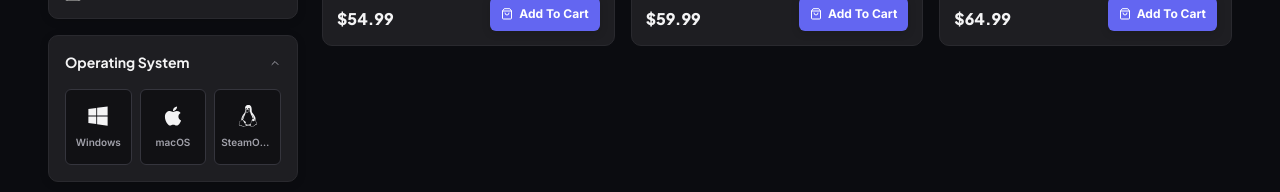
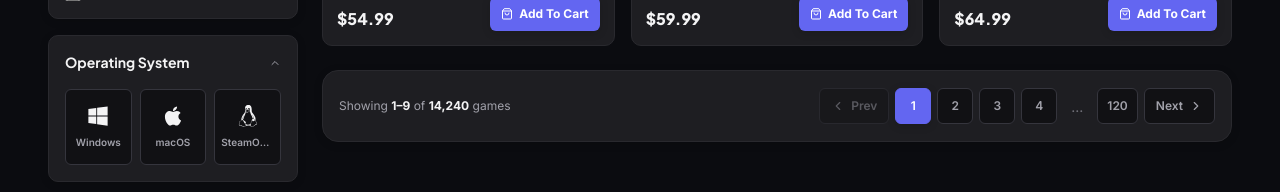
Before and after one commit to Jon-Felipe/playzone-web, a React (Vite) app: page /store in a window 1280 px wide. Shown: the part 1124-1316 px from the top of the page. Built offline with nearby package versions, Linux system fonts and the light colour scheme.

Commit message:
feat: add pagination component to StorePage for improved navigation

```diff
--- a/src/pages/StorePage/StorePage.module.css
+++ b/src/pages/StorePage/StorePage.module.css
@@ -546,6 +546,98 @@
   grid-template-columns: repeat(3, minmax(0, 1fr));
 }
 
+.pagination {
+  min-height: 72px;
+  margin-top: var(--spacing-lg);
+  padding: var(--spacing-md);
+  display: flex;
+  align-items: center;
+  justify-content: space-between;
+  gap: var(--spacing-lg);
+  background: var(--surface);
+  border: 1px solid var(--border-subtle);
+  border-radius: var(--radius-lg);
+  box-shadow: var(--shadow-sm);
+}
+
+.info {
+  color: var(--text-secondary);
+  font-size: var(--text-xs);
+  white-space: nowrap;
+}
+
+.info strong {
+  color: var(--text-primary);
+}
+
+.controls {
+  display: flex;
+  align-items: center;
+  gap: 6px;
+}
+
+.navButton,
+.page {
+  height: 36px;
+  display: inline-flex;
+  align-items: center;
+  justify-content: center;
+  gap: 6px;
+  border: 1px solid var(--border);
+  border-radius: var(--radius-sm);
+  background: var(--surface-secondary);
+  color: var(--text-secondary);
+  font-size: var(--text-xs);
+  font-weight: 600;
+  transition:
+    color var(--transition),
+    background-color var(--transition),
+    border-color var(--transition),
+    box-shadow var(--transition),
+    transform var(--transition);
+}
+
+.navButton {
+  min-width: 68px;
+  padding: 0 11px;
+}
+
+.page {
+  min-width: 36px;
+  padding: 0 9px;
+}
+
+.navButton:hover:not(:disabled),
+.page:hover {
+  transform: translateY(-1px);
+  border-color: var(--primary);
+  background: var(--surface-hover);
+  color: var(--text-primary);
+}
+
+.page.active {
+  border-color: var(--primary);
+  background: var(--primary);
+  color: var(--white);
+  box-shadow: var(--shadow-sm);
+}
+
+.disabled {
+  cursor: not-allowed;
+  opacity: 0.45;
+}
+
+.navButton svg {
+  font-size: 14px;
+}
+
+.ellipsis {
+  width: 28px;
+  color: var(--text-muted);
+  font-size: var(--text-sm);
+  text-align: center;
+}
+
 /* Responsive */
 
 @media (max-width: 1100px) {
@@ -623,6 +715,17 @@
     flex-direction: column;
     gap: var(--spacing-xs);
   }
+
+  .pagination {
+    align-items: flex-start;
+    flex-direction: column;
+    gap: var(--spacing-md);
+  }
+
+  .controls {
+    width: 100%;
+    justify-content: flex-end;
+  }
 }
 
 @media (max-width: 450px) {
@@ -686,4 +789,32 @@
   .sidebarHeading {
     grid-column: auto;
   }
+
+  .pagination {
+    padding: 12px 10px;
+  }
+
+  .controls {
+    justify-content: center;
+    gap: 4px;
+  }
+
+  .navButton {
+    min-width: 36px;
+    padding: 0 9px;
+  }
+
+  .navButton span {
+    display: none;
+  }
+
+  .page {
+    min-width: 32px;
+    height: 34px;
+    padding-inline: 7px;
+  }
+
+  .ellipsis {
+    width: 18px;
+  }
 }
--- a/src/pages/StorePage/StorePage.tsx
+++ b/src/pages/StorePage/StorePage.tsx
@@ -18,6 +18,8 @@ import {
   FiList,
   FiX,
   FiSliders,
+  FiChevronLeft,
+  FiChevronRight,
 } from 'react-icons/fi';
 
 function StorePage() {
@@ -352,6 +354,51 @@ function StorePage() {
               className={styles.storeGameCollection}
             />
           </div>
+
+          <div className={styles.pagination}>
+            <div className={styles.info}>
+              Showing <strong>1–9</strong> of <strong>14,240</strong> games
+            </div>
+
+            <div className={styles.controls}>
+              <button
+                type='button'
+                className={`${styles.navButton} ${styles.disabled}`}
+                disabled
+              >
+                <FiChevronLeft aria-hidden='true' />
+                <span>Prev</span>
+              </button>
+
+              <button
+                type='button'
+                className={`${styles.page} ${styles.active}`}
+                aria-current='page'
+              >
+                1
+              </button>
+              <button type='button' className={styles.page}>
+                2
+              </button>
+              <button type='button' className={styles.page}>
+                3
+              </button>
+              <button type='button' className={styles.page}>
+                4
+              </button>
+
+              <span className={styles.ellipsis}>...</span>
+
+              <button type='button' className={styles.page}>
+                120
+              </button>
+
+              <button type='button' className={styles.navButton}>
+                <span>Next</span>
+                <FiChevronRight aria-hidden='true' />
+              </button>
+            </div>
+          </div>
         </section>
       </div>
     </>
```
